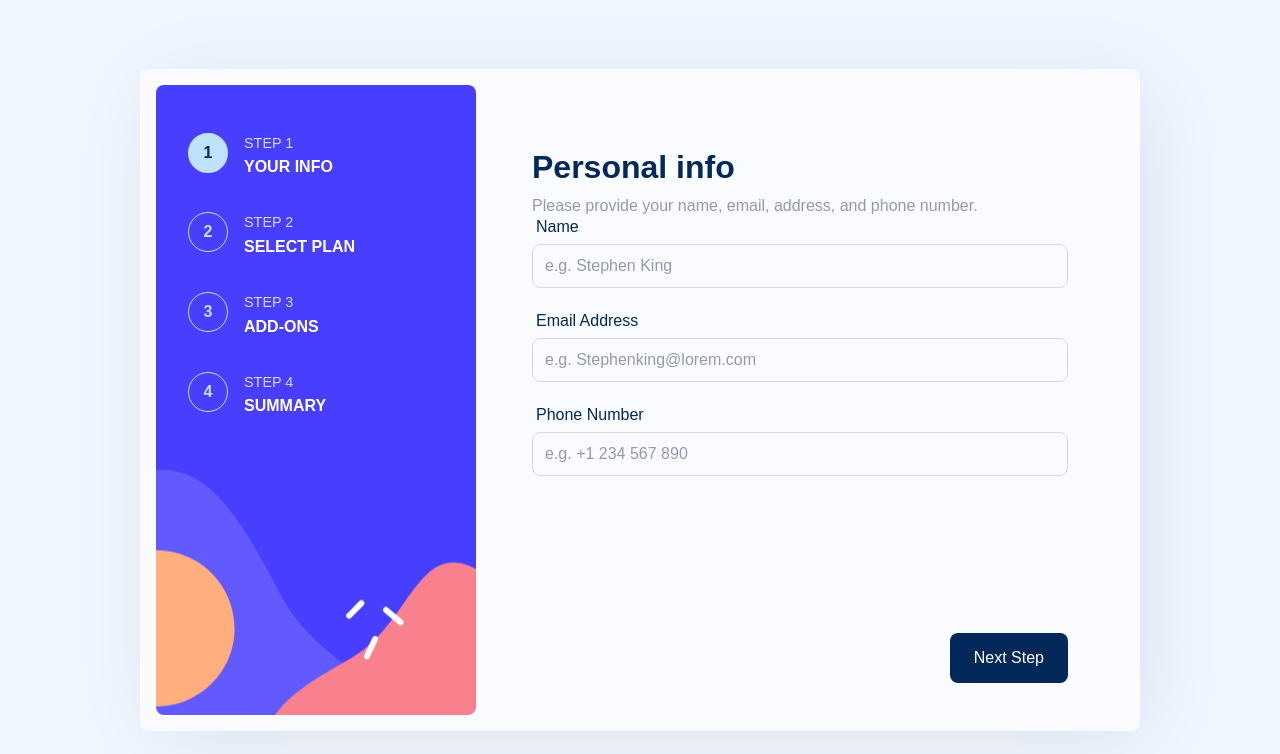
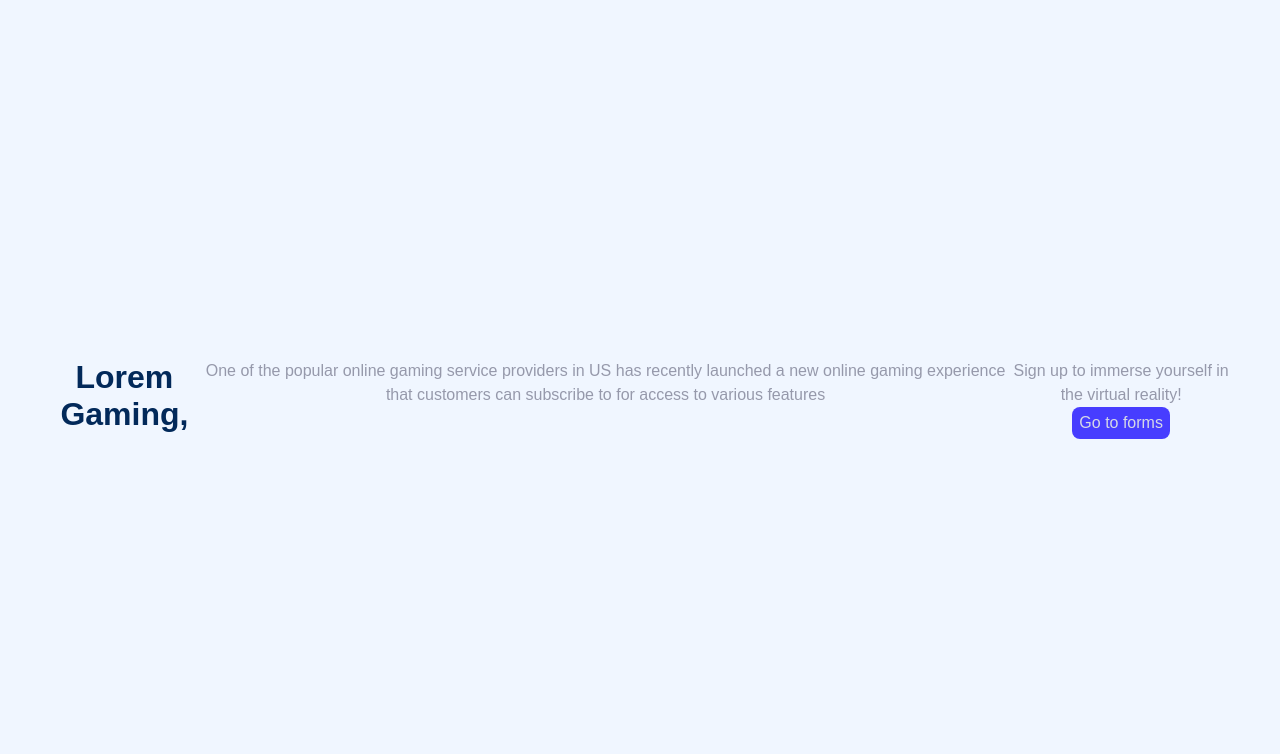
Before and after one commit to joe-boadi/multi-step-form, a React (Vite) app: page / in a window 1280 px wide. Shown: the top 754 px of the page. Built offline with nearby package versions, Linux system fonts and the light colour scheme.

Commit message:
chore: Implement React-routing from homepage to main-form

```diff
--- a/package.json
+++ b/package.json
@@ -10,6 +10,7 @@
     "preview": "vite preview"
   },
   "dependencies": {
+    "@reduxjs/toolkit": "^2.5.0",
     "react": "^18.3.1",
     "react-dom": "^18.3.1",
     "react-router-dom": "^6.28.0"
--- a/src/App.tsx
+++ b/src/App.tsx
@@ -1,8 +1,10 @@
+// import { BrowserRouter, Route, Switch } from "react-router-dom";
+import Homepage from "./components/Homepage";
 import MultiStepForm from "../src/components/MultiStepForm/MultiStepForm";
 import { steps, SuccessPage } from "./steps";
-// import { ObjectType } from "./type";
 import { FormData } from "./type";
 
+import { BrowserRouter as Router, Routes, Route } from 'react-router-dom'
 
 const initialValue: FormData = {
     plan: "",
@@ -20,15 +22,21 @@ function App() {
 	};
 
 	return (
+		<Router>
 			<main className="container">
-			<h1 className="sr-only">Multi Step Form</h1>
-			<MultiStepForm
+				{/* <h1 className="sr-only">Multi Step Form</h1> */}
+				<Routes>
+					<Route path="/"  element={ <Homepage />} />
+					<Route path="/MultiStepForm" element={ <MultiStepForm
 							steps={steps}
 							handleSubmit={handleSubmit}
 							initialValue={initialValue}
 							SuccessPage={SuccessPage}
+							/>}
 					/>
+				</Routes>
 			</main>
+		</Router>
 	);
 }
 export default App;
--- a/src/components/Homepage.tsx
+++ b/src/components/Homepage.tsx
@@ -1,16 +1,23 @@
+import { Link } from 'react-router-dom'
 import styles from '../assets/styles/Homepage.module.css'
 
 const Homepage = () => {
     return (
         <div className={styles.homepage}>
-            <h1>Welcome to Lorem Gaming!</h1>
-            <p>Lorem ipsum dolor sit amet, consectetur adipiscing elit. Sed vitae consectetur odio. Nullam vel ante urna. Morbi viverra nisi at purus ultricies, in consectetur felis gravida. Aliquam et nisl a nunc scelerisque semper non vel purus.</p>
+            <h1>Lorem Gaming,</h1>
+            <p>
+                One of the popular online
+                gaming service providers in US has recently launched a
+                new online gaming experience that customers can subscribe to
+                for access to various features
+            </p>
             <aside className={styles.aside}>
                 <p>Sign up to immerse yourself in the virtual reality!</p>
-                <button>Go to forms</button>
+                <Link to="/MultiStepForm">
+                    <button>Go to forms</button>
+                </Link>
             </aside>
         </div>
     )
 }
-
 export default Homepage;
```
Also changed, not shown: 1 other file (tests, documents, lock files or other folders). Lines whose indentation alone changed are shown as unchanged.
